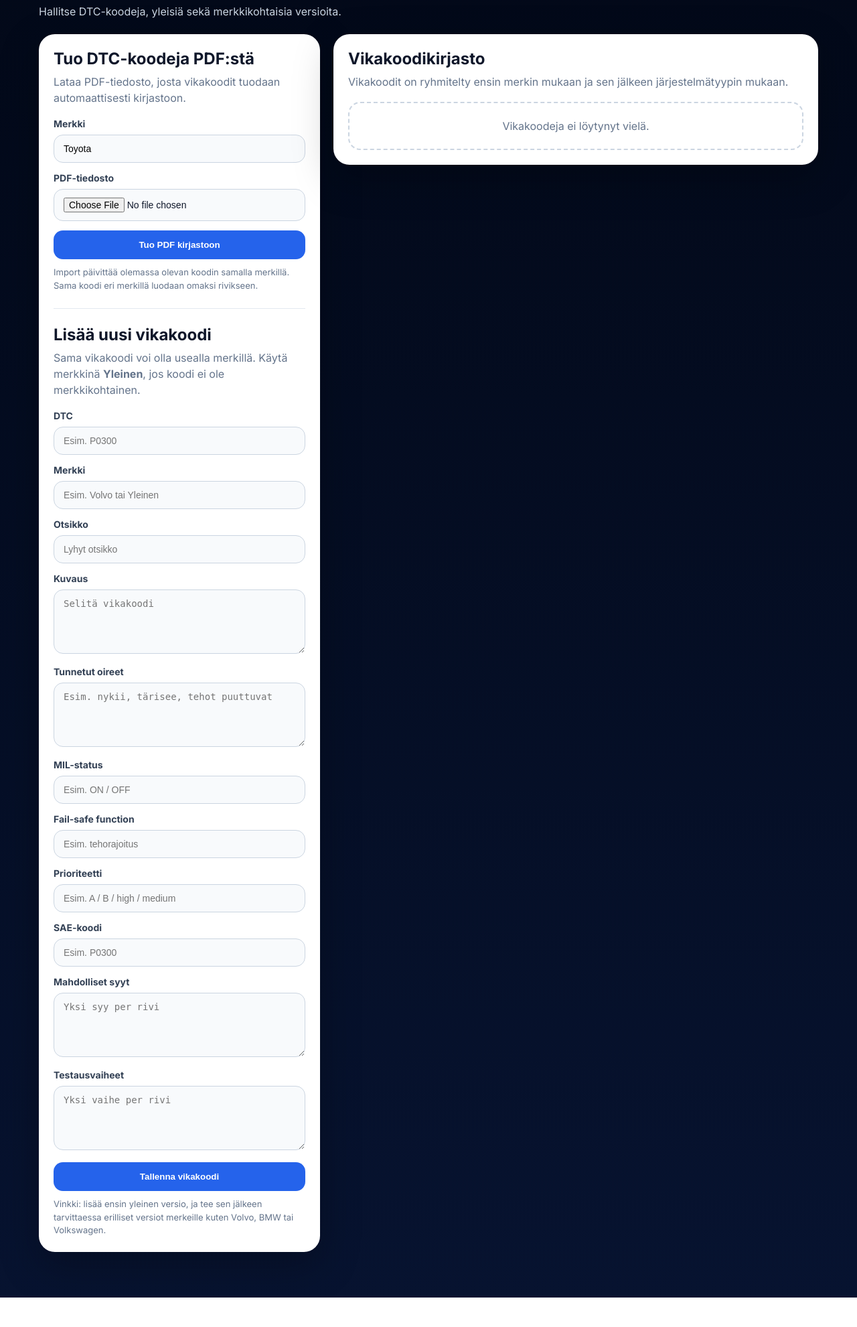
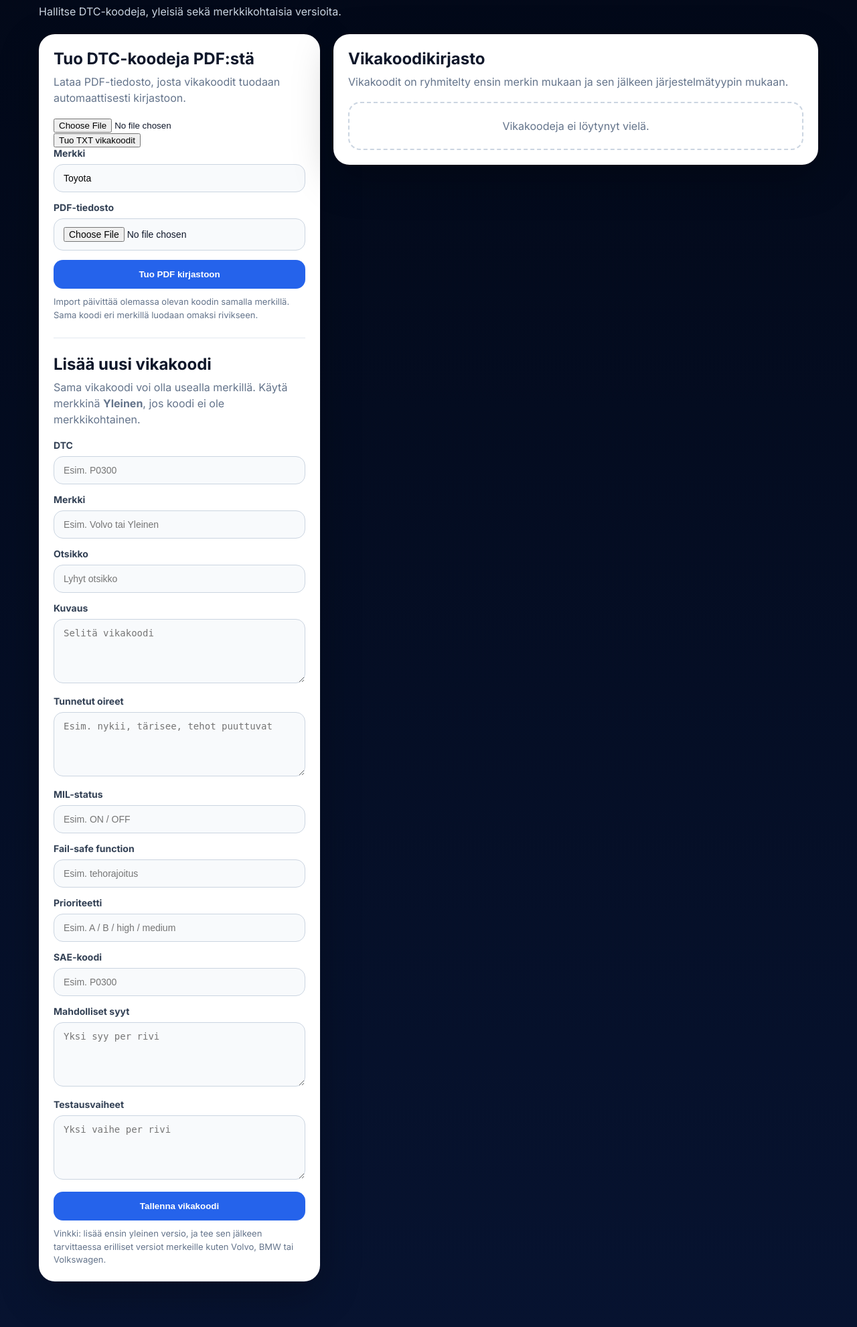
Before and after one commit to korjaamokaveri/korjaamokaveri, a Python web app: template templates/admin.html in a window 1280 px wide. Shown: the part 172-2153 px from the top of the page at 67% size. Before the commit the page ends 2109 px from the top, so only its background shows below. Run offline with Jinja, Linux system fonts and the light colour scheme; the template is opened without the code that fills it, so the values that code supplies are empty.

Commit message:
Update admin.html

```diff
--- a/templates/admin.html
+++ b/templates/admin.html
@@ -240,7 +240,17 @@
             <div class="panel-subtitle">
                 Lataa PDF-tiedosto, josta vikakoodit tuodaan automaattisesti kirjastoon.
             </div>
+            <form
+                action="{{ url_for('admin.admin_import_txt_fault_codes') }}"
+                method="POST"
+                enctype="multipart/form-data"
+            >
+                <input type="file" name="txt_file" accept=".txt" required>
 
+                <button type="submit">
+                Tuo TXT vikakoodit
+                </button>
+            </form>
             <form method="POST" action="/admin/import-dtc-pdf" enctype="multipart/form-data">
                 <div class="field">
                     <label for="pdf_make">Merkki</label>
```
